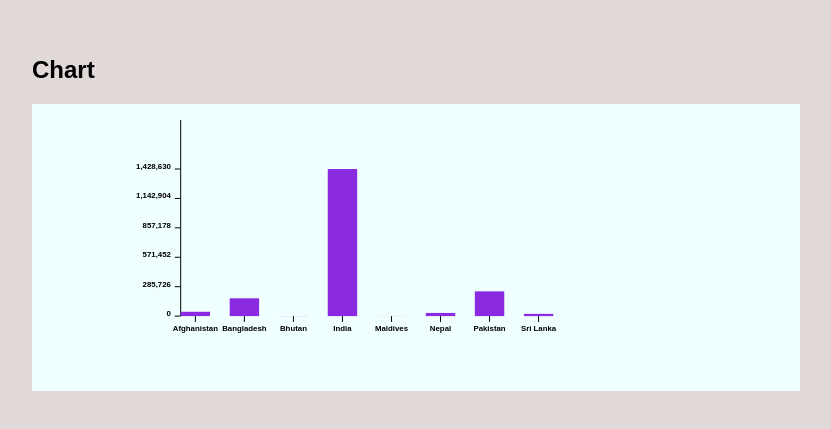
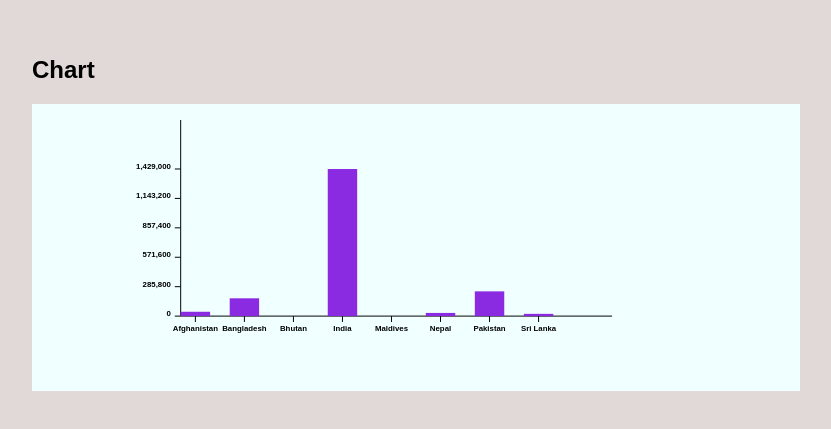
Before and after one commit to Asmita-Nyoupane/svg-charts, a React (Vite) app: page / in a window 1280 px wide. Shown: the part 143-572 px from the top of the page, without its empty margins (224-1055 px from the left). Built offline with nearby package versions, Linux system fonts and the light colour scheme.

Commit message:
improved calculate tick function

```diff
--- a/src/component/chart.jsx
+++ b/src/component/chart.jsx
@@ -46,7 +46,7 @@ const Chart = ({ children, data, valueKey, labelKey, type = "bar" }) => {
       preserveAspectRatio="xMidYMax meet"
     >
       {React.Children.map(children, (child) =>
-        React.cloneElement(child, { precomputedData, max })
+        React.cloneElement(child, { precomputedData, max, width, type })
       )}
     </svg>
   );
--- a/src/lib/utility.js
+++ b/src/lib/utility.js
@@ -22,9 +22,10 @@ export const flattenData = (data, valueKey) => {
 //  function genrate raneg
 
 export const generateTicks = (maxValue, numTicks) => {
-  const step = Math.ceil(maxValue / numTicks);
+  const step = Math.ceil(maxValue / numTicks / 100) * 100;
   return Array.from({ length: numTicks + 1 }, (_, i) => i * step);
 };
+
 // function to calculate highest value
 export const highestValue = (data, valueKey) => {
   return data.reduce((acc, curr) => {
```
